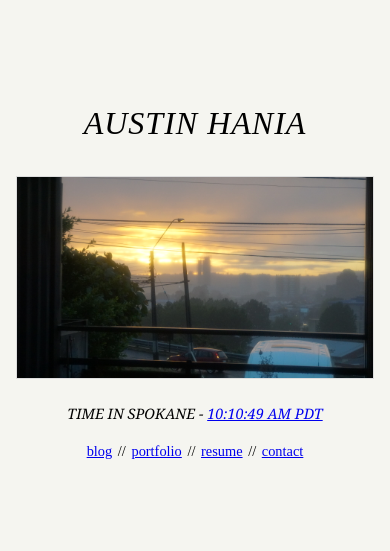
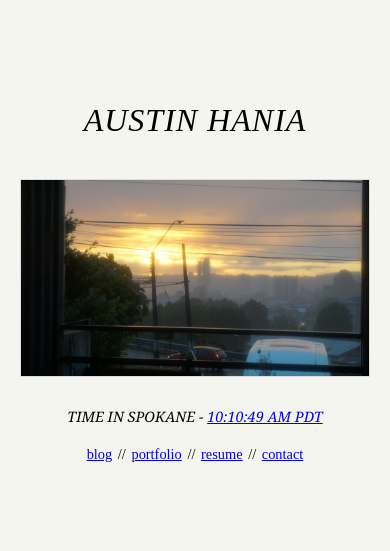
Before and after one commit to Itisaj1/ahania.net, a PHP site: page / in a window 390 px wide. Shown: the part 2769-3320 px from the top of the page. Run offline with PHP 8.4, Linux system fonts and the light colour scheme.

Commit message:
Revert home page image scaling to the original layout.
Restore the previous full-width image sizing that worked better across resolutions.

Co-authored-by: Cursor <cursoragent@cursor.com>

```diff
--- a/style.css
+++ b/style.css
@@ -31,33 +31,26 @@ body {
 }
 
 .name {
-    font-size: clamp(2rem, 6vw, 3.5rem);
+    font-size: 3.5rem;
     font-weight: normal;
     font-style: italic;
     font-family: 'Times New Roman', Times, serif;
     letter-spacing: 2px;
-    margin-bottom: clamp(16px, 4vh, 40px);
+    margin-bottom: 40px;
     color: #000;
 }
 
 .image-container {
-    margin: 0 auto clamp(16px, 3vh, 30px);
-    max-width: min(600px, 92vw);
-    max-height: calc(100vh - 240px);
-    display: flex;
-    align-items: center;
-    justify-content: center;
+    margin: 0 auto 30px;
+    max-width: 600px;
     cursor: pointer;
 }
 
 .image-container img {
-    max-width: 100%;
-    max-height: calc(100vh - 240px);
-    width: auto;
+    width: 100%;
     height: auto;
     display: block;
     border: 1px solid #ddd;
-    object-fit: contain;
 }
 
 .time-info {
@@ -100,14 +93,10 @@ body {
     color: #EE0000;
 }
 
+/* Responsive adjustments */
 @media (max-width: 768px) {
-    .home-panel {
-        padding: 16px 12px;
-    }
-
-    .image-container,
-    .image-container img {
-        max-height: calc(100vh - 210px);
+    .name {
+        font-size: 2.5rem;
     }
 
     .time-info,
@@ -118,26 +107,7 @@ body {
 
 @media (max-width: 480px) {
     .name {
+        font-size: 2rem;
         letter-spacing: 1px;
     }
-
-    .image-container,
-    .image-container img {
-        max-height: calc(100vh - 190px);
-    }
 }
-
-@media (max-height: 700px) {
-    .name {
-        margin-bottom: 12px;
-    }
-
-    .image-container,
-    .image-container img {
-        max-height: calc(100vh - 170px);
-    }
-
-    .time-info {
-        margin-bottom: 12px;
-    }
-}
```
